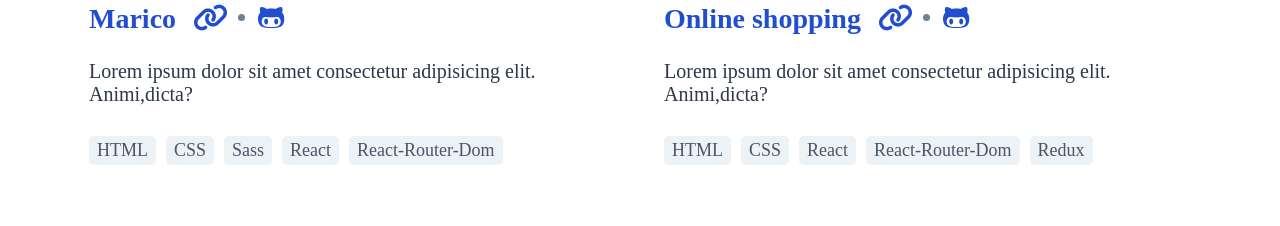
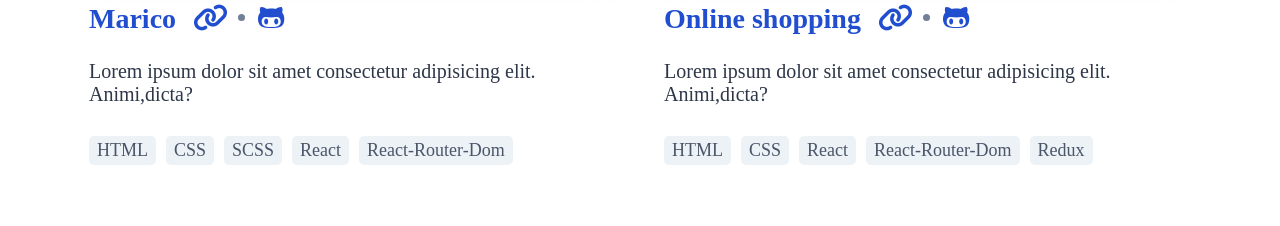
Before and after one commit to Temur9/portfoliopage, a React (Create React App) app: page / in a window 1280 px wide. Shown: the part 1240-1466 px from the top of the page. Built offline with nearby package versions, Linux system fonts and the light colour scheme; a web font is replaced by a local one.

Commit message:
added new project

```diff
--- a/src/components/Work/Works.js
+++ b/src/components/Work/Works.js
@@ -7,7 +7,7 @@ const works = [
     github: "https://github.com/Temur9/Marico",
     definition:
       "Lorem ipsum dolor sit amet consectetur adipisicing elit. Animi,dicta?",
-    stacks: ["HTML", "CSS", "Sass", "React", "React-Router-Dom"],
+    stacks: ["HTML", "CSS", "SCSS", "React", "React-Router-Dom"],
   },
   {
     name:'Online shopping',
```
